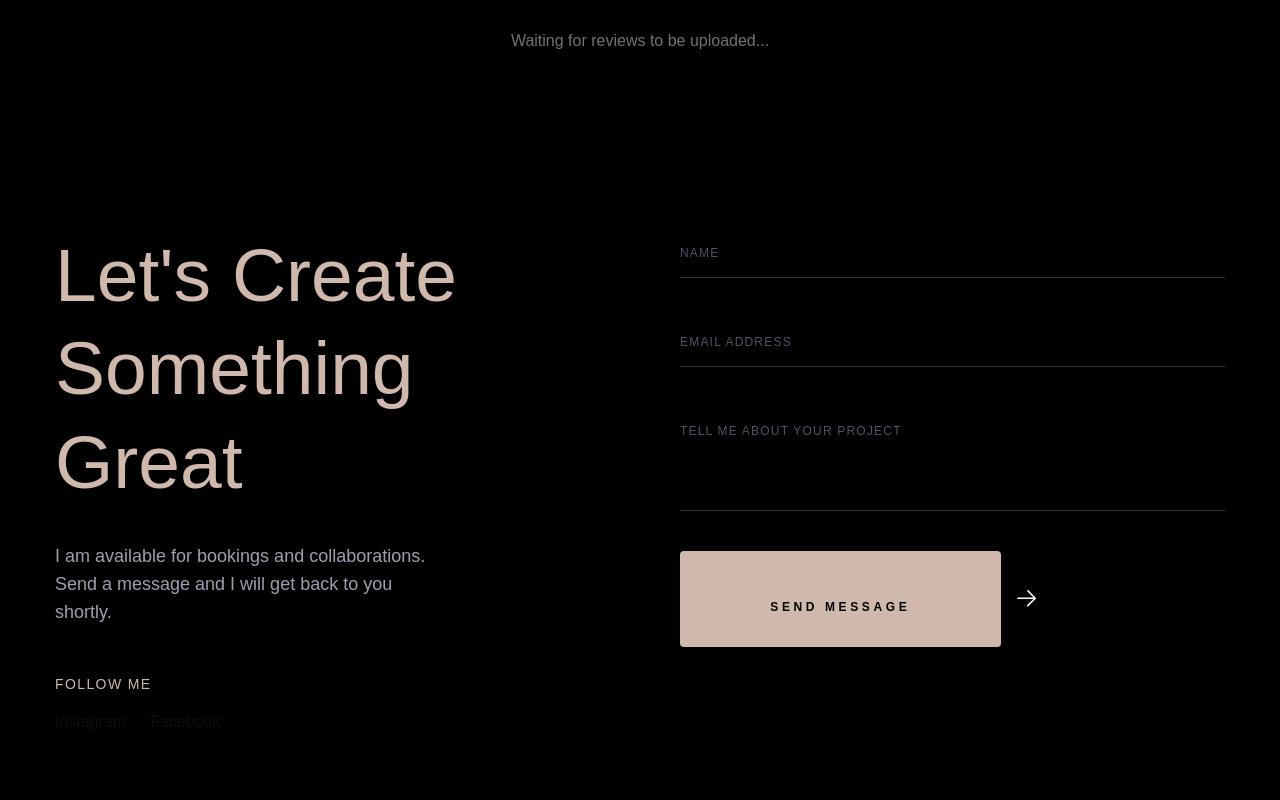
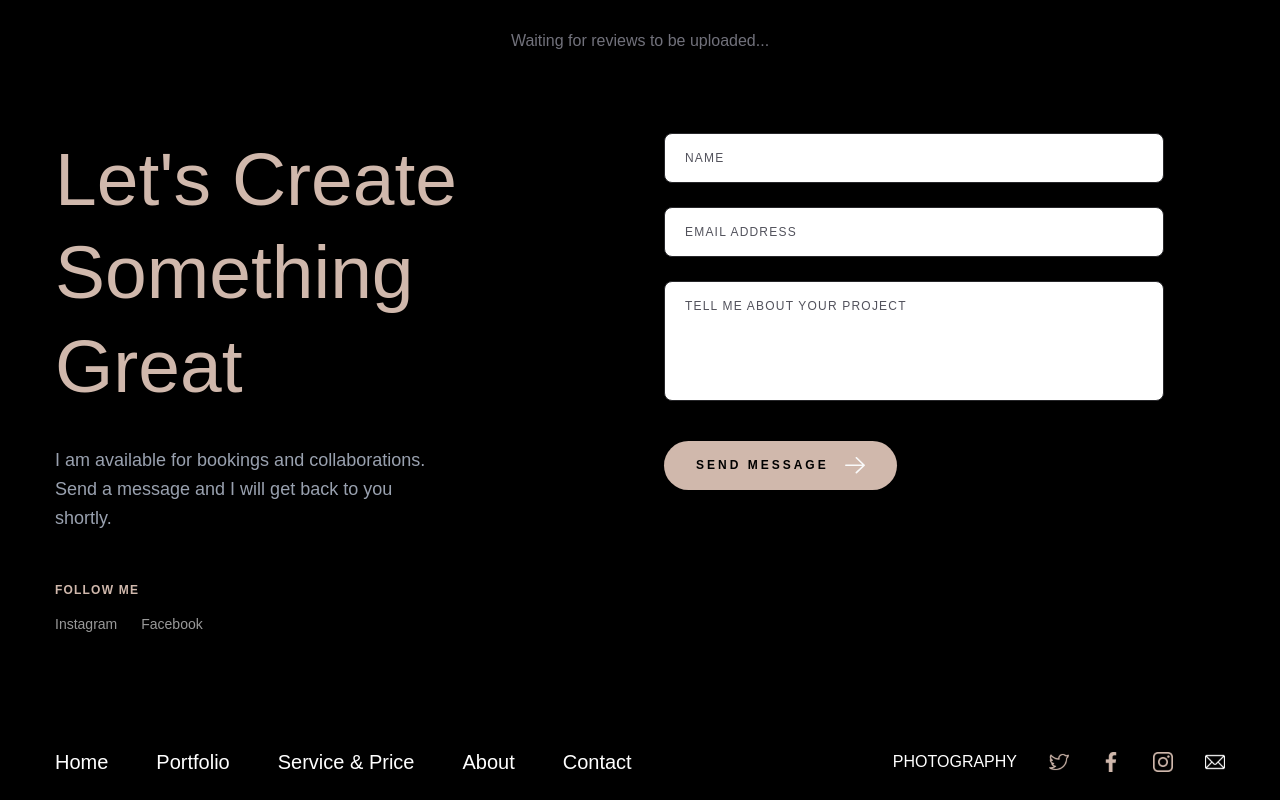
Before and after one commit to adewale85/photography-portfolio, a Next.js app: page / in a window 1280 px wide. Shown: the part 2320-3120 px from the top of the page. Built offline with nearby package versions, Linux system fonts and the light colour scheme; no server answers; the database is empty.

Commit message:
I re-brand my contact input and add pop-up when message sent

```diff
--- a/src/app/component/Contact.tsx
+++ b/src/app/component/Contact.tsx
@@ -1,124 +1,147 @@
 "use client";
 
-import React, { useState } from "react";
-import { supabase } from "@/utils/superbase";
+import { useState } from "react";
 import Image from "next/image";
-import useSendMessage from "@/hooks/useSendMessage";
 
-export default function Contact() {
-  const [formData, setFormData] = useState({
-    name: "",
-    email: "",
-    message: "",
-  });
+export default function ContactForm() {
+  // 1. Existing State Variables
+  const [formData, setFormData] = useState({ name: "", email: "", message: "" });
+  const [isPending, setIsPending] = useState(false);
+  const [isSuccess, setIsSuccess] = useState(false);
 
-
-  const { mutate, isPending, isSuccess } = useSendMessage();
+  // 2. NEW: State variable to track the visibility of the success pop-up modal
+  const [showPopup, setShowPopup] = useState(false);
 
   const handleSubmit = async (e: React.FormEvent) => {
     e.preventDefault();
+    setIsPending(true);
 
+    try {
+      // Your existing Axios or fetch action logic here...
+      // await axios.post("/api/contact", formData);
 
-    const { error: supabaseError } = await supabase
-      .from("Contact")
-      .insert([
-        {
-          name: formData.name,
-          email: formData.email,
-          message: formData.message
+      setIsSuccess(true);
+      setShowPopup(true); // 3. Open the premium pop-up modal upon successful save
+      setFormData({ name: "", email: "", message: "" }); // Clean out the input boxes
+    } catch (error) {
+      console.error(error);
+    } finally {
+      setIsPending(false);
     }
-      ]);
-
-    if (supabaseError) {
-      alert("Error saving to database: " + supabaseError.message);
-      return;
-    }
-
-    // 2. Logic: Trigger the TanStack Mutation (Email Delivery)
-    // This calls your Axios instance and Resend API
-    mutate(formData, {
-      onSuccess: () => {
-        // Clear the form only if the email also succeeds
-        setFormData({ name: "", email: "", message: "" });
-      },
-      onError: (error) => {
-        console.error("Database saved, but email failed:", error);
-      }
-    });
   };
 
   return (
-    <section id="contact" className="Wrapper lg:px-0 px-4 py-24 bg-black">
-      <div className="flex flex-col lg:flex-row gap-20">
+    <div className="Wrapper relative w-full flex flex-col lg:flex-row gap-12">
 
+      {/* LEFT SIDE TEXT */}
       <div className="lg:w-1/2">
         <h2 className="font-glinter text-[50px] lg:text-[75px] text-[#D0B8AC] leading-tight mb-8">
           Let's Create <br /> Something Great
         </h2>
-          <p className="text-gray-400 text-lg mb-12 max-w-sm">
+        <p className="text-gray-400 font-open text-base lg:text-lg mb-12 max-w-sm leading-relaxed">
           I am available for bookings and collaborations. Send a message and I will get back to you shortly.
         </p>
 
         <div className="space-y-4">
-            <p className="text-[#D0B8AC] font-open uppercase tracking-widest text-sm">Follow Me</p>
-            <div className="flex gap-6">
-               <a href="https://www.instagram.com/Shollystarphotography" target="_blank" rel="noreferrer" className="opacity-60 hover:opacity-100 transition-opacity">Instagram</a>
-               <a href="https://facebook.com/odusola.adewale" target="_blank" rel="noreferrer" className="opacity-60 hover:opacity-100 transition-opacity">Facebook</a>
+          <p className="text-[#D0B8AC] font-open uppercase tracking-widest text-xs font-bold">Follow Me</p>
+          <div className="flex gap-6 font-open text-sm">
+             <a href="https://www.instagram.com/Shollystarphotography" target="_blank" rel="noreferrer" className="text-white/60 hover:text-[#D0B8AC] transition-colors duration-300">Instagram</a>
+             <a href="https://facebook.com/odusola.adewale" target="_blank" rel="noreferrer" className="text-white/60 hover:text-[#D0B8AC] transition-colors duration-300">Facebook</a>
           </div>
         </div>
       </div>
 
-        <div className="lg:w-1/2">
-          <form onSubmit={handleSubmit} className="space-y-10">
-            <div className="relative border-b border-white/20 focus-within:border-[#D0B8AC] transition-colors">
+      {/* RIGHT SIDE INPUT BOXES */}
+      <div className="lg:w-1/2 w-full mt-12 lg:mt-0">
+        <form onSubmit={handleSubmit} className="space-y-6 max-w-[500px]">
+
+          <div className="flex flex-col space-y-2">
             <input
               type="text"
               placeholder="Name"
               value={formData.name}
               onChange={(e) => setFormData({...formData, name: e.target.value})}
-                className="w-full bg-transparent py-4 text-white outline-none placeholder:text-gray-600 uppercase text-xs tracking-widest"
+              className="w-full bg-white text-black placeholder:text-zinc-600 border border-zinc-800 focus:border-[#D0B8AC] focus:ring-1 focus:ring-[#D0B8AC] outline-none rounded-lg px-5 py-4 uppercase text-xs tracking-widest font-open transition-all duration-300"
               required
             />
           </div>
 
-            <div className="relative border-b border-white/20 focus-within:border-[#D0B8AC] transition-colors">
+          <div className="flex flex-col space-y-2">
             <input
               type="email"
               placeholder="Email Address"
               value={formData.email}
               onChange={(e) => setFormData({...formData, email: e.target.value})}
-                className="w-full bg-transparent py-4 text-white outline-none placeholder:text-gray-600 uppercase text-xs tracking-widest"
+              className="w-full bg-white text-black placeholder:text-zinc-600 border border-zinc-800 focus:border-[#D0B8AC] focus:ring-1 focus:ring-[#D0B8AC] outline-none rounded-lg px-5 py-4 uppercase text-xs tracking-widest font-open transition-all duration-300"
               required
             />
           </div>
 
-            <div className="relative border-b border-white/20 focus-within:border-[#D0B8AC] transition-colors">
+          <div className="flex flex-col space-y-2">
             <textarea
               placeholder="Tell me about your project"
               rows={4}
               value={formData.message}
               onChange={(e) => setFormData({...formData, message: e.target.value})}
-                className="w-full bg-transparent py-4 text-white outline-none placeholder:text-gray-600 uppercase text-xs tracking-widest resize-none"
+              className="w-full bg-white text-black placeholder:text-zinc-600 border border-zinc-800 focus:border-[#D0B8AC] focus:ring-1 focus:ring-[#D0B8AC] outline-none rounded-lg px-5 py-4 uppercase text-xs tracking-widest font-open resize-none min-h-[120px] transition-all duration-300"
               required
             ></textarea>
           </div>
 
+          <div className="pt-4">
             <button
               type="submit"
-              disabled={isPending} // Logic: Auto-disables while Axios is working
-              className="flex items-center gap-4 group cursor-pointer disabled:opacity-50"
+              disabled={isPending}
+              className="group inline-flex items-center justify-center gap-4 bg-[#D0B8AC] hover:bg-white text-black font-open font-bold text-xs uppercase tracking-[0.25em] px-8 py-4 rounded-full shadow-lg transition-all duration-300 ease-out hover:scale-105 active:scale-95 disabled:opacity-50 disabled:pointer-events-none w-full sm:w-auto text-center cursor-pointer"
             >
-              <span className="text-[#D0B8AC] uppercase tracking-[0.3em] text-xs font-bold group-hover:underline bg-[#D0B8AC] text-black w-full h-8 py-12 px-22 rounded">
-                {/* Logic: UI reacts to the mutation state */}
-                {isPending ? "Sending..." : isSuccess ? "Message Sent!" : "Send Message"}
+              <span>
+                {isPending ? "Sending..." : "Send Message"}
               </span>
-              <div className="transition-transform duration-300 group-hover:translate-x-2">
-                <Image src="/images/Right_Arrow.svg" alt="Arrow" width={24} height={12} />
+              <div className="transition-transform duration-300 ease-out group-hover:translate-x-2 shrink-0">
+                <Image
+                  src="/images/Right_Arrow.svg"
+                  alt="Arrow"
+                  width={20}
+                  height={10}
+                  className="w-auto h-auto min-w-[20px]"
+                />
               </div>
             </button>
+          </div>
         </form>
       </div>
+
+      {/* SUCCESS MODAL POP-UP */}
+      {showPopup && (
+        <div className="fixed inset-0 z-50 flex items-center justify-center bg-black/80 backdrop-blur-sm p-4 animate-fadeIn">
+          <div className="bg-zinc-900 border border-zinc-800 max-w-md w-full p-8 rounded-2xl text-center shadow-2xl relative transform transition-all scale-100 duration-300">
+
+            {/* Elegant Checkmark Graphics */}
+            <div className="w-16 h-16 bg-[#D0B8AC]/10 rounded-full flex items-center justify-center mx-auto mb-6">
+              <svg className="w-8 h-8 text-[#D0B8AC]" fill="none" stroke="currentColor" strokeWidth="2.5" viewBox="0 0 24 24">
+                <path strokeLinecap="round" strokeLinejoin="round" d="M4.5 12.75l6 6 9-13.5" />
+              </svg>
             </div>
-    </section>
+
+            <h3 className="font-glinter text-3xl text-white mb-2 tracking-wide">
+              Thank You
+            </h3>
+
+            <p className="text-zinc-400 font-open text-sm leading-relaxed mb-6">
+              Your message was delivered safely. I appreciate you reaching out and will respond to your project request shortly!
+            </p>
+
+            {/* Close Button Action */}
+            <button
+              onClick={() => setShowPopup(false)}
+              className="w-full bg-[#D0B8AC] hover:bg-white text-black font-open font-bold text-xs uppercase tracking-widest py-4 rounded-full transition-all duration-300 shadow-md active:scale-98"
+            >
+              Close Window
+            </button>
+          </div>
+        </div>
+      )}
+
+    </div>
   );
 }
```
Lines whose indentation alone changed are shown as unchanged.
